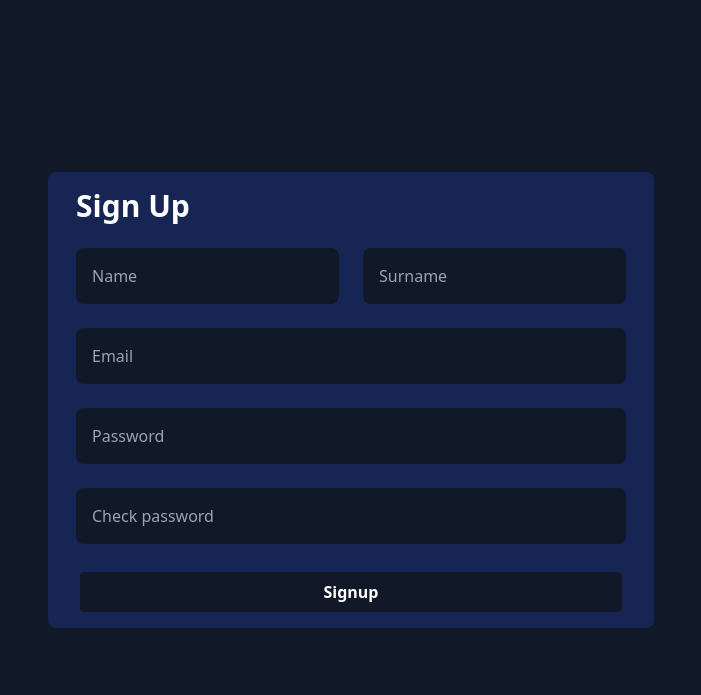
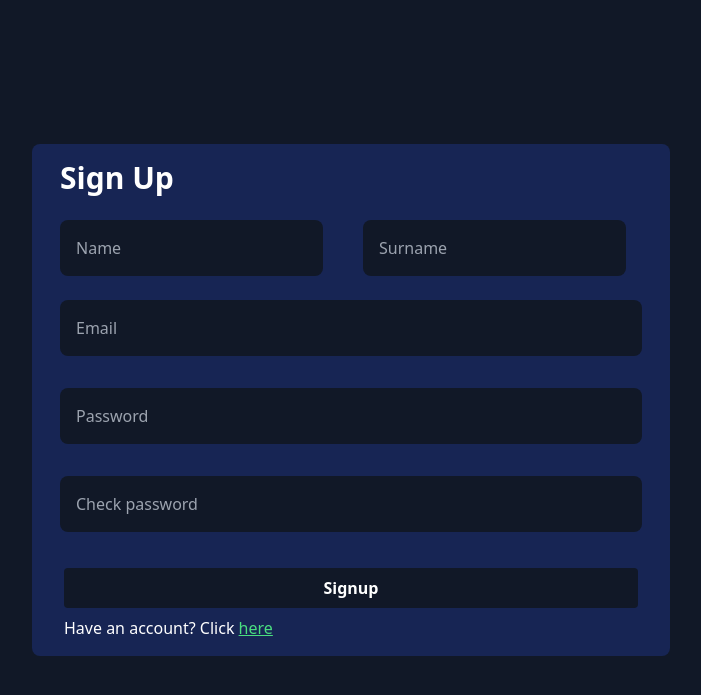
Before and after one commit to Bohdan337/tribe, a Django app: page /signup in a window 1280 px wide. Shown: the top 695 px of the page, without its empty margins (289-990 px from the left). Run offline with Django 4.2, Linux system fonts and the light colour scheme; some libraries are stand-ins or nearby versions.

Commit message:
Created links between registration and login forms

```diff
--- a/static/src/styles.css
+++ b/static/src/styles.css
@@ -690,6 +690,18 @@
   margin-left: 9rem;
 }
 
+.mr-4 {
+  margin-right: 1rem;
+}
+
+.ml-4 {
+  margin-left: 1rem;
+}
+
+.mt-2 {
+  margin-top: 0.5rem;
+}
+
 .block {
   display: block;
 }
@@ -1064,6 +1076,10 @@
   color: rgb(0 0 0 / var(--tw-text-opacity));
 }
 
+.underline {
+  text-decoration-line: underline;
+}
+
 .shadow-lg {
   --tw-shadow: 0 10px 15px -3px rgb(0 0 0 / 0.1), 0 4px 6px -4px rgb(0 0 0 / 0.1);
   --tw-shadow-colored: 0 10px 15px -3px var(--tw-shadow-color), 0 4px 6px -4px var(--tw-shadow-color);
--- a/templates/registration/signup.html
+++ b/templates/registration/signup.html
@@ -24,23 +24,24 @@
             <div class="flex flex-row content-stretch">
                 {{ form.non_field_errors }}
                 {{ form.name }}
-                <p class="text-red-600 text-sm">{{ form.name.errors|striptags }}</p>
+                <p class="text-red-600 text-sm ml-4 mt-2">{{ form.name.errors|striptags }}</p>
                 {{ form.surname }}
-                <p class="text-red-600 text-sm">{{ form.surname.errors|striptags }}</p>
+                <p class="text-red-600 text-sm ml-4 mt-2">{{ form.surname.errors|striptags }}</p>
             </div>
             <div class="flex flex-col">
                 {{ form.email }}
-                <p class="text-red-600 text-sm">{{ form.email.errors|striptags }}</p>
+                <p class="text-red-600 text-sm ml-4 mt-2">{{ form.email.errors|striptags }}</p>
                 {{ form.password1 }}
-                <p class="text-red-600 text-sm">{{ form.password1.errors|striptags }}</p>
+                <p class="text-red-600 text-sm ml-4 mt-2">{{ form.password1.errors|striptags }}</p>
                 {{ form.password2 }}
-                <p class="text-blue-950 text-sm">{{ form.password2.errors|striptags }}</p>
+                <p class="text-red-600 text-sm ml-4 mt-2">{{ form.password2.errors|striptags }}</p>
             </div>
 
             <button type="submit" name="student_signup"
                 class="bg-gray-900 hover:bg-green-400 text-white font-bold py-2 px-4 rounded mx-4 mt-4">
                 Signup
             </button>
+            <p class="ml-4 mt-2">Have an account? Click <a class="text-green-400 underline" href="{% url 'login' %}">here</a></p>
         </form>
     </div>
 </body>
```
Also changed, not shown: templates/registration/login.html (+7 -5 lines), db.sqlite3.
